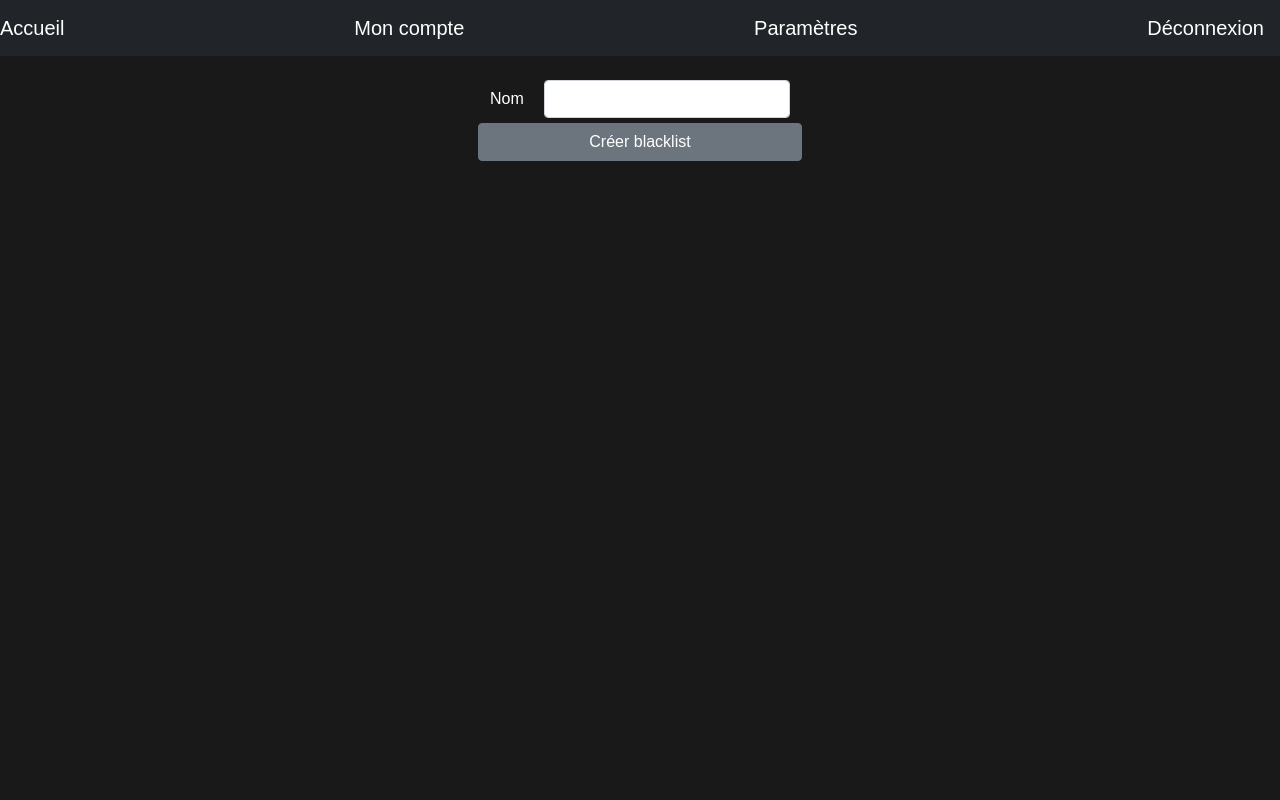
After one commit to Psyrkoz/DNS_Project, a Python web app: template templates/blacklist_create.html in a window 1280 px wide. The commit adds this page. Run offline with Jinja, Linux system fonts and the light colour scheme; the template is opened without the code that fills it, so the values that code supplies are empty.

Commit message:
Ajout de la possibilité d'ajouter des blacklists

```diff
--- /dev/null
+++ b/templates/blacklist_create.html
@@ -0,0 +1,27 @@
+<!DOCTYPE html>
+<html>
+{% include 'static/header.html' %}
+
+<body>
+    {% include 'static/navbar.html' %}
+    <br>
+    <div class="container">
+        <form class="col-6 form-inline custom-centered" method="POST">
+            <div class="form-group row">
+                <label for="name" class="col-sm-2 col-form-label">Nom</label>
+                <div class="col-sm-10">
+                    <input type="text" class="form-control" id="name" name="name">
+                </div>
+            </div>
+            {% if session['error_message'] %}
+            <p class="error_message">{{ session['error_message'] }}</p>
+            {% endif %}
+            <div class="form-group row">
+                <button type="submit" class="btn btn-secondary">Créer blacklist</button>
+            </div>
+            <input type="hidden" name="csrf_token" value="{{csrf_token()}}">
+        </form>
+    </div>
+</body>
+
+</html>
--- a/templates/parameters.html
+++ b/templates/parameters.html
@@ -6,7 +6,7 @@
         {% include 'static/navbar.html' %}
         <br>
         <h1>Paramètres</h1>
-        <div class="container-fluid">
+        <div class="container">
             <ul>
                 <li>Status du service unbound:&nbsp;&nbsp;{% if status %}<div class="check"></div>{% endif %}{% if not status %}&#10060;{% endif %}</li>
                 <li>
@@ -23,6 +23,7 @@
                     {% endif %}
                 </li>
             </ul>
+
             <form class="col-12 form-inline" action="{{url_for('changeParameters')}}" method="POST">
                 <table class="table" width="50%">
                     <thead>
@@ -45,6 +46,9 @@
                     </tbody>
                 </table>
                 <input type="hidden" name="csrf_token" value="{{csrf_token()}}">
+                <div class="form-group row">
+                    <a class="btn btn-success" href="{{url_for('create_blacklist')}}">Créer une nouvelle blacklist</a>
+                </div>
                 <div class="form-group row">
                     <button type="submit" class="btn btn-success">Modifier utilisation des blacklist</button>
                 </div>
```
Also changed, not shown: app.py (+14 -0 lines), functions.py (+17 -0 lines).
